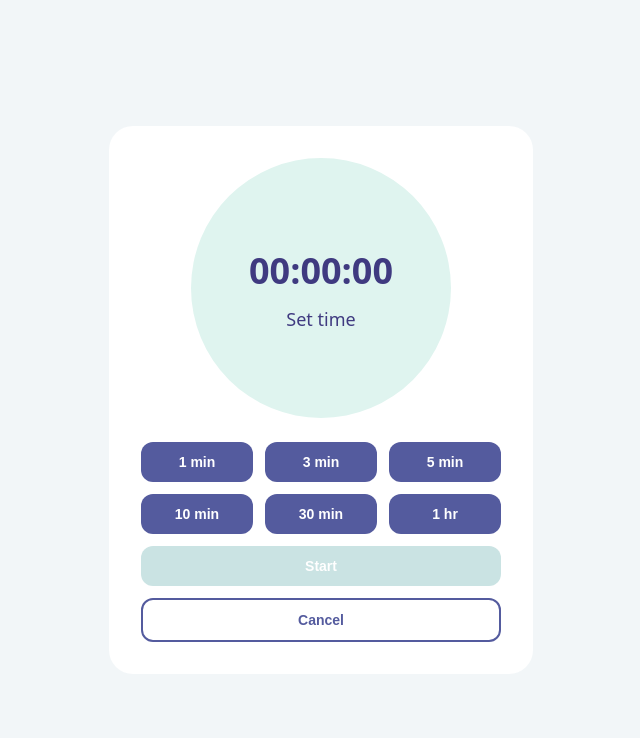
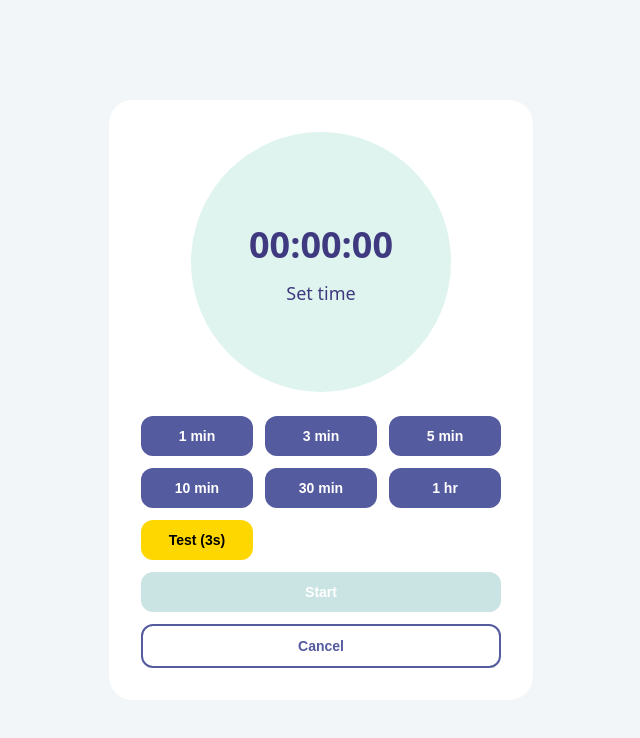
Before and after one commit to Yen-hsiu/Timer-App-2.0, a React (Vite) app: page / in a window 1280 px wide. Shown: the top 738 px of the page, without its empty margins (319-959 px from the left). Built offline with nearby package versions, Linux system fonts and the light colour scheme.

Commit message:
Add files via upload

```diff
--- a/src/App.jsx
+++ b/src/App.jsx
@@ -1,6 +1,5 @@
 import React from "react"
 import "./index.css"
-
 
 const PRESETS = [
   { label: "1 min", minutes: 1 },
@@ -15,20 +14,15 @@ function formatTime(totalSeconds) {
   const hours = Math.floor(totalSeconds / 3600)
   const minutes = Math.floor((totalSeconds % 3600) / 60)
   const seconds = totalSeconds % 60
-  return `${String(hours).padStart(2, "0")}:${String(minutes).padStart(
-    2,
-    "0"
-  )}:${String(seconds).padStart(2, "0")}`
+  return `${String(hours).padStart(2, "0")}:${String(minutes).padStart(2, "0")}:${String(seconds).padStart(2, "0")}`
 }
 
 export default function App() {
-  const [totalSeconds, setTotalSeconds] = React.useState(0) // 你设定的总时间（会累加）
-  const [remainingSeconds, setRemainingSeconds] = React.useState(0) // 真正在倒数的值
+  const [totalSeconds, setTotalSeconds] = React.useState(0)
+  const [remainingSeconds, setRemainingSeconds] = React.useState(0)
   const [isRunning, setIsRunning] = React.useState(false)
   const audioRef = React.useRef(null)
   const alarmCountRef = React.useRef(0)
-
-
 
   function addMinutes(min) {
     if (isRunning) return
@@ -37,75 +31,51 @@ export default function App() {
     setRemainingSeconds((prev) => prev + add)
   }
 
+  // 🚀 新增：专门用来测试 3 秒的函数
+  function handleTest() {
+    if (isRunning) return
+    setTotalSeconds(3)
+    setRemainingSeconds(3)
+    setIsRunning(true)
+  }
+
   function handleStart() {
     if (totalSeconds === 0) return
     if (remainingSeconds === 0) {
-      // 万一剩余是0（比如刚取消过），就用总时间重置
       setRemainingSeconds(totalSeconds)
     }
     setIsRunning(true)
   }
 
-function startAlarm(times = 3) {
-  const audio = audioRef.current
-  if (!audio) return
-
-  alarmCountRef.current = 0
-
-  // 开播第一次
-  audio.currentTime = 0
-  audio.play().catch(() => {
-    console.log("audio play blocked")
-  })
-}
-
   function stopAlarm() {
     const audio = audioRef.current
     if (!audio) return
-
     alarmCountRef.current = 0
     audio.pause()
     audio.currentTime = 0
   }
-
 
   function handleCancel() {
     setIsRunning(false)
     setTotalSeconds(0)
     setRemainingSeconds(0)
     stopAlarm()
-
-
-  const audio = audioRef.current
-  if (audio) {
-    audio.pause()
-    audio.currentTime = 0
-  }
   }
 
-
-  // 倒计时：每秒 -1
   React.useEffect(() => {
     if (!isRunning) return
 
     const id = setInterval(() => {
       setRemainingSeconds((prev) => {
         const next = Math.max(0, prev - 1)
-
         if (next === 0) {
-        // 1️⃣ 停止计时
           setIsRunning(false)
-
-        // 2️⃣ 播放音频
           const audio = audioRef.current
           if (audio) {
             audio.currentTime = 0
-          audio.play().catch(() => {
-            console.log("audio play blocked")
-          })
+            audio.play().catch((err) => console.log("Audio play failed:", err))
           }
         }
-
         return next
       })
     }, 1000)
@@ -113,8 +83,7 @@ function stopAlarm() {
     return () => clearInterval(id)
   }, [isRunning])
 
-
-  const displaySeconds = isRunning ? remainingSeconds : remainingSeconds
+  const displaySeconds = remainingSeconds
   const totalMinutes = Math.round(totalSeconds / 60)
 
   return (
@@ -138,11 +107,20 @@ function stopAlarm() {
             </button>
           ))}
 
+          {/* 🎯 调试神器：3秒测试按钮 */}
+          <button
+            className="test-btn"
+            onClick={handleTest}
+            disabled={isRunning}
+            style={{ backgroundColor: '#FFD700', color: '#000' }}
+          >
+            Test (3s)
+          </button>
+
           <button
             className="start"
             onClick={handleStart}
             disabled={isRunning || totalSeconds === 0}
-
           >
             Start
           </button>
@@ -151,25 +129,24 @@ function stopAlarm() {
             Cancel
           </button>
 
+          {/* 🔊 音频标签 - 确保路径是 /soda-sound.wav */}
           <audio
             ref={audioRef}
-          src="/alarm.wav"
+            src="/soda-sound.wav"
             preload="auto"
             onEnded={() => {
               alarmCountRef.current += 1
-
-            if (alarmCountRef.current <3) {
+              if (alarmCountRef.current < 3) {
                 const audio = audioRef.current
-              if (!audio) return
+                if (audio) {
                   audio.currentTime = 0
                   audio.play().catch(() => {})
+                }
               } else {
                 alarmCountRef.current = 0
               }
             }}
-
           />
-
         </div>
       </div>
     </div>
```
Lines whose indentation alone changed are shown as unchanged.
